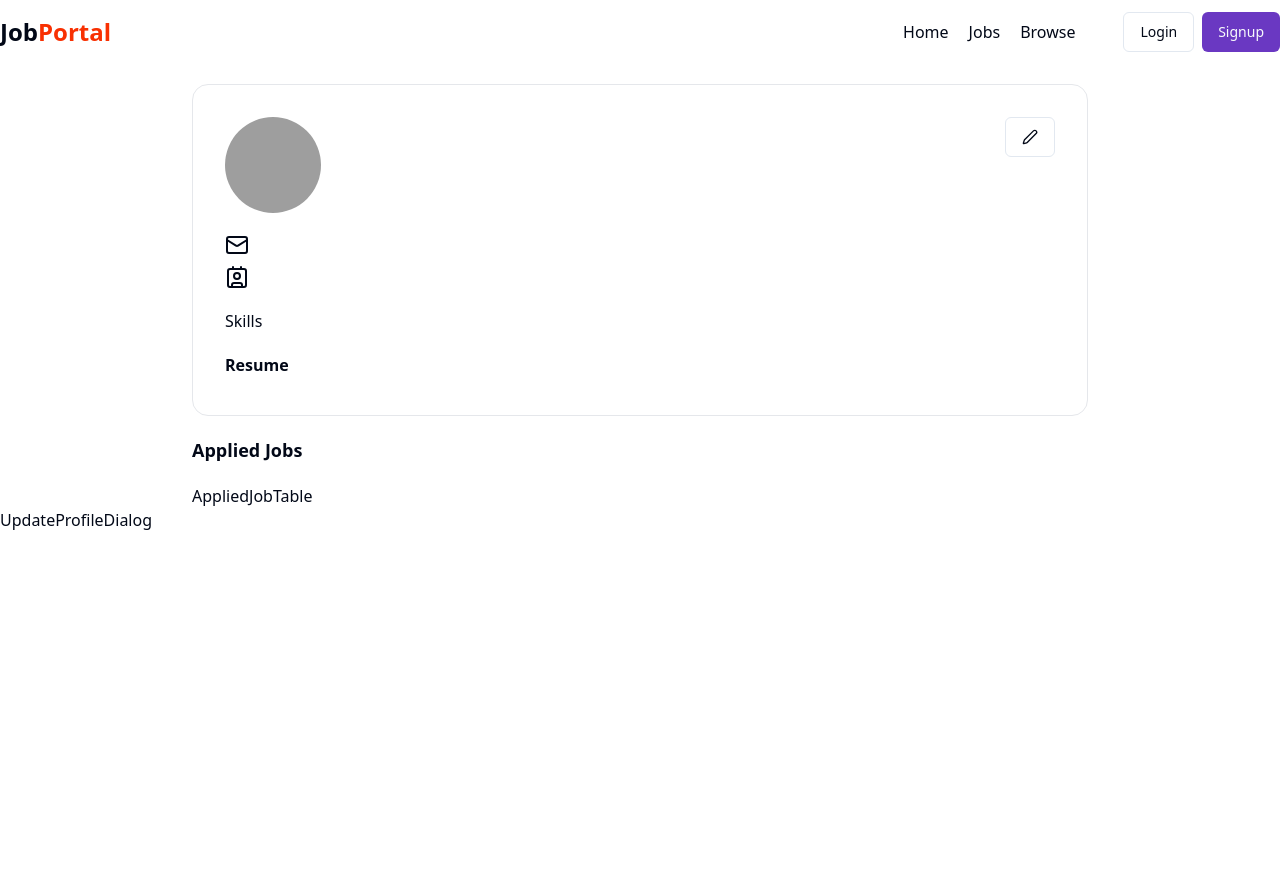
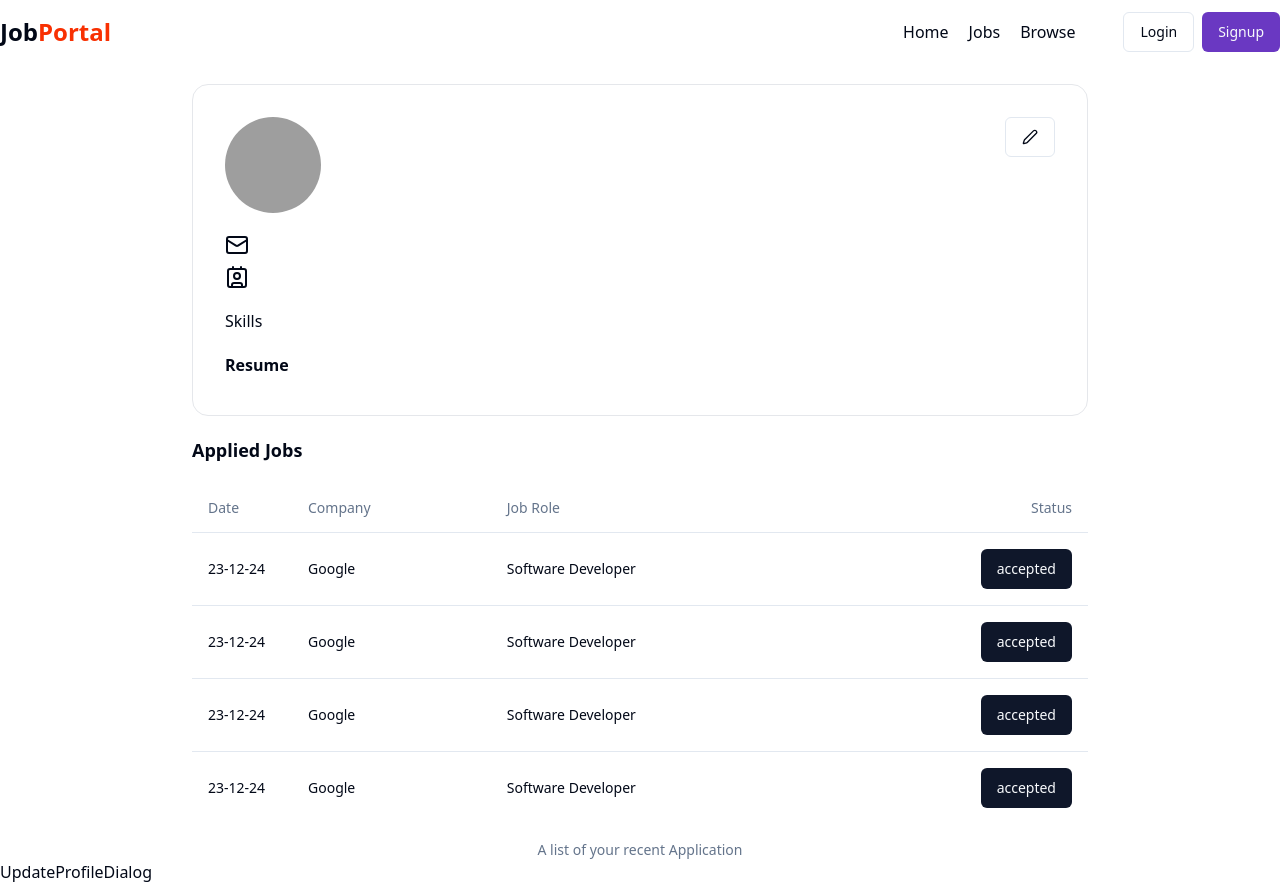
Before and after one commit to DivamSanghvi/jobPortal, a React (Vite) app in the folder front/frontend/: page /profile in a window 1280 px wide. Before the commit the page ends 800 px from the top, so only its background shows below. Built offline with nearby package versions, Linux system fonts and the light colour scheme; grey boxes are pictures that could not be loaded.

Commit message:
Job description added

```diff
--- a/front/frontend/package.json
+++ b/front/frontend/package.json
@@ -11,6 +11,7 @@
   },
   "dependencies": {
     "@radix-ui/react-avatar": "^1.1.1",
+    "@radix-ui/react-dialog": "^1.1.4",
     "@radix-ui/react-label": "^2.1.0",
     "@radix-ui/react-popover": "^1.1.2",
     "@radix-ui/react-radio-group": "^1.2.1",
--- a/front/frontend/src/App.jsx
+++ b/front/frontend/src/App.jsx
@@ -8,6 +8,7 @@
 import Jobs from './components/Jobs'
 import Browse from './components/Browse'
 import Profile from './components/profile'
+import JobDescription from './components/JobDescription'
 const appRouter = createBrowserRouter([
   {
     path:'/',
@@ -32,6 +33,10 @@
   {
     path: '/profile',
     element: <Profile/>
+  },
+  {
+    path: '/job-description/:id',
+    element: <JobDescription/>
   }
 ])
 
--- a/front/frontend/src/components/AppliedJobTable.jsx
+++ b/front/frontend/src/components/AppliedJobTable.jsx
@@ -1,9 +1,36 @@
-import React from 'react'
+import React from "react";
+import { Table, TableBody, TableCaption,TableCell,TableHead, TableHeader,TableRow } from "./ui/table";
+import { Button } from "./ui/button";
 
 const AppliedJobTable = () => {
+
   return (
-    <div>AppliedJobTable</div>
-  )
-}
+    <div>
+      <Table>
+        <TableCaption>A list of your recent Application</TableCaption>
+        <TableHeader>
+        <TableRow>
+        <TableHead className="w-[100px]">Date</TableHead>
+        <TableHead>Company</TableHead>
+        <TableHead>Job Role</TableHead>
+        <TableHead className="text-right">Status</TableHead>
+        </TableRow>
+        </TableHeader>
+        <TableBody>
+            {
+                [1,2,3,4].map((item,index)=>(
+                    <TableRow>
+                        <TableCell>23-12-24</TableCell>
+                        <TableCell>Google</TableCell>
+                        <TableCell>Software Developer</TableCell>
+                        <TableCell className='text-right'><Button>accepted</Button></TableCell>
+                    </TableRow>
+                ))
+            }
+        </TableBody>
+      </Table>
+    </div>
+  );
+};
 
-export default AppliedJobTable
+export default AppliedJobTable;
--- a/front/frontend/src/components/Job.jsx
+++ b/front/frontend/src/components/Job.jsx
@@ -3,7 +3,7 @@
 import React from 'react'
 import { motion } from 'framer-motion'
 import { MapPin, Bookmark } from 'lucide-react'
-
+import { Link } from 'react-router-dom'
 const JobCard = ({
   Job
 }) => {
@@ -57,6 +57,7 @@
       </div>
 
       <div className="flex justify-between items-center">
+        <Link to="/job-description/12345">
         <motion.button
           className="bg-blue-500 text-white px-6 py-2 rounded-full font-semibold"
           whileHover={{ scale: 1.05 }}
@@ -65,6 +66,7 @@
         >
           Details
         </motion.button>
+        </Link>
         <motion.button
           className="flex items-center text-gray-600 hover:text-blue-500"
           whileHover={{ scale: 1.05 }}
--- /dev/null
+++ b/front/frontend/src/components/JobDescription.jsx
@@ -0,0 +1,42 @@
+import React from 'react'
+import { Badge } from './ui/badge'
+import { Button } from './ui/button'
+import Navbar from './shared/Navbar'
+
+
+const JobDescription = () => {
+    const isApplied = true
+  return (
+
+    <div className='max-w-7xl mx-auto my-10'>
+        <Navbar/>
+            <div className='flex items-center justify-between my-12'>
+                <div>
+                    <h1 className='font-bold text-xl'>Title</h1>
+                    <div className='flex items-center gap-2 mt-4'>
+                        <Badge className={'text-blue-700 font-bold'} variant="ghost">Positions</Badge>
+                        <Badge className={'text-[#F83002] font-bold'} variant="ghost">Software Engineer</Badge>
+                        <Badge className={'text-[#7209b7] font-bold'} variant="ghost">24 LPA</Badge>
+                    </div>
+                </div>
+                <Button
+                    className={`rounded-lg ${isApplied ? 'bg-gray-600 cursor-not-allowed' : 'bg-[#7209b7] hover:bg-[#5f32ad]'}`}>
+                    {isApplied ? 'Already Applied' : 'Apply Now'}
+                </Button>
+            </div>
+            <h1 className='border-b-2 border-b-gray-300 font-medium py-4'>Job Description</h1>
+            <div className='my-4'>
+                <h1 className='font-bold my-1'>Role: <span className='pl-4 font-normal text-gray-800'>Google Software Developer</span></h1>
+                <h1 className='font-bold my-1'>Location: <span className='pl-4 font-normal text-gray-800'>Bengaluru</span></h1>
+                <h1 className='font-bold my-1'>Description: <span className='pl-4 font-normal text-gray-800'>Lorem ipsum dolor sit, amet consectetur adipisicing elit. Accusamus deserunt, voluptatem aperiam eaque dicta numquam laboriosam nemo temporibus repellat praesentium doloribus exercitationem quod voluptas, sit odit placeat. Fuga, doloremque necessitatibus.
+                Accusantium veritatis aliquam culpa sit ducimus omnis porro ipsam? Doloremque velit qui rem itaque, illum perferendis, laboriosam eum modi sapiente fugit explicabo nemo ipsa accusantium libero facilis! Eaque, tempore culpa?</span></h1>
+                <h1 className='font-bold my-1'>Experience: <span className='pl-4 font-normal text-gray-800'>4 yrs</span></h1>
+                <h1 className='font-bold my-1'>Salary: <span className='pl-4 font-normal text-gray-800'>24 LPA</span></h1>
+                <h1 className='font-bold my-1'>Total Applicants: <span className='pl-4 font-normal text-gray-800'>1000+ Candidates</span></h1>
+                <h1 className='font-bold my-1'>Posted Date: <span className='pl-4 font-normal text-gray-800'>24-12-24</span></h1>
+            </div>
+        </div>
+  )
+}
+
+export default JobDescription
--- a/front/frontend/src/components/Profile.jsx
+++ b/front/frontend/src/components/Profile.jsx
@@ -1,4 +1,4 @@
-import React, { useState } from 'react'
+import React, { useEffect, useState } from 'react'
 import Navbar from './shared/Navbar'
 import { Avatar, AvatarImage } from './ui/avatar'
 import { Button } from './ui/button'
@@ -15,6 +15,10 @@
 const Profile = () => {
     const [open, setOpen] = useState(false);
     const {user} = useSelector(store=>store.auth);
+
+    useEffect(()=>{
+        console.log(open)
+    }),[]
 
     return (
         <div>
--- a/front/frontend/src/components/shared/Navbar.jsx
+++ b/front/frontend/src/components/shared/Navbar.jsx
@@ -26,9 +26,9 @@
           {/* Navigation Menu */}
           <div className="flex items-center gap-12">
             <ul className="flex font-medium items-center gap-5">
-              <li>Home</li>
-              <li>Jobs</li>
-              <li>Browse</li>
+              <li><Link to="/">Home</Link></li>
+              <li><Link to="/Jobs"> Jobs </Link></li>
+              <li><Link to="/browse">Browse</Link></li>
             </ul>
 
             {/* Conditional Rendering Based on User State */}
--- /dev/null
+++ b/front/frontend/src/components/ui/table.jsx
@@ -0,0 +1,83 @@
+import * as React from "react"
+
+import { cn } from "@/lib/utils"
+
+const Table = React.forwardRef(({ className, ...props }, ref) => (
+  <div className="relative w-full overflow-auto">
+    <table
+      ref={ref}
+      className={cn("w-full caption-bottom text-sm", className)}
+      {...props} />
+  </div>
+))
+Table.displayName = "Table"
+
+const TableHeader = React.forwardRef(({ className, ...props }, ref) => (
+  <thead ref={ref} className={cn("[&_tr]:border-b", className)} {...props} />
+))
+TableHeader.displayName = "TableHeader"
+
+const TableBody = React.forwardRef(({ className, ...props }, ref) => (
+  <tbody
+    ref={ref}
+    className={cn("[&_tr:last-child]:border-0", className)}
+    {...props} />
+))
+TableBody.displayName = "TableBody"
+
+const TableFooter = React.forwardRef(({ className, ...props }, ref) => (
+  <tfoot
+    ref={ref}
+    className={cn("border-t bg-muted/50 font-medium [&>tr]:last:border-b-0", className)}
+    {...props} />
+))
+TableFooter.displayName = "TableFooter"
+
+const TableRow = React.forwardRef(({ className, ...props }, ref) => (
+  <tr
+    ref={ref}
+    className={cn(
+      "border-b transition-colors hover:bg-muted/50 data-[state=selected]:bg-muted",
+      className
+    )}
+    {...props} />
+))
+TableRow.displayName = "TableRow"
+
+const TableHead = React.forwardRef(({ className, ...props }, ref) => (
+  <th
+    ref={ref}
+    className={cn(
+      "h-12 px-4 text-left align-middle font-medium text-muted-foreground [&:has([role=checkbox])]:pr-0",
+      className
+    )}
+    {...props} />
+))
+TableHead.displayName = "TableHead"
+
+const TableCell = React.forwardRef(({ className, ...props }, ref) => (
+  <td
+    ref={ref}
+    className={cn("p-4 align-middle [&:has([role=checkbox])]:pr-0", className)}
+    {...props} />
+))
+TableCell.displayName = "TableCell"
+
+const TableCaption = React.forwardRef(({ className, ...props }, ref) => (
+  <caption
+    ref={ref}
+    className={cn("mt-4 text-sm text-muted-foreground", className)}
+    {...props} />
+))
+TableCaption.displayName = "TableCaption"
+
+export {
+  Table,
+  TableHeader,
+  TableBody,
+  TableFooter,
+  TableHead,
+  TableRow,
+  TableCell,
+  TableCaption,
+}
```
Also changed, not shown: front/frontend/src/components/ui/dialog.jsx (added, +94 -0 lines), 1 other file (tests, documents, lock files or other folders).
